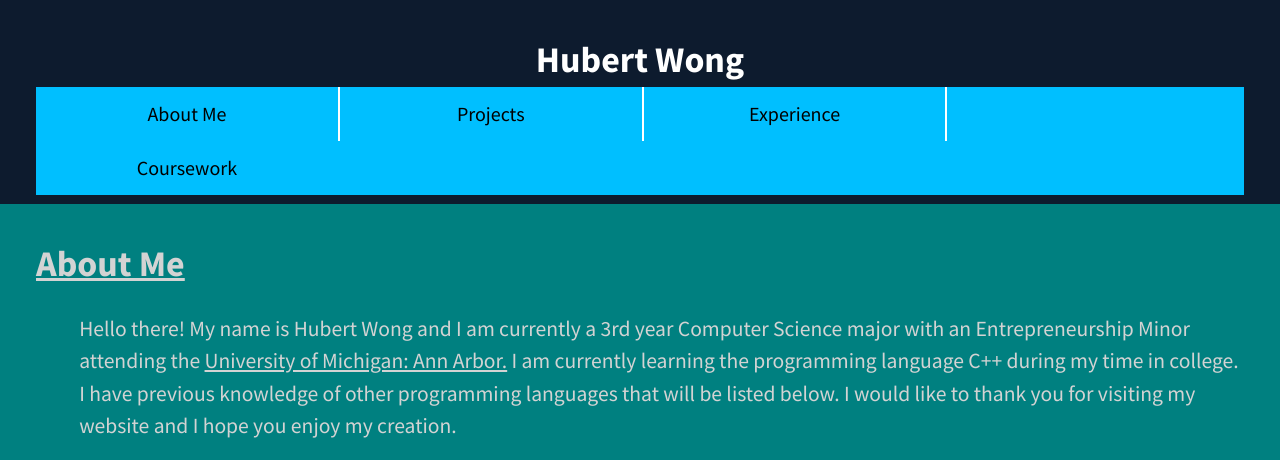
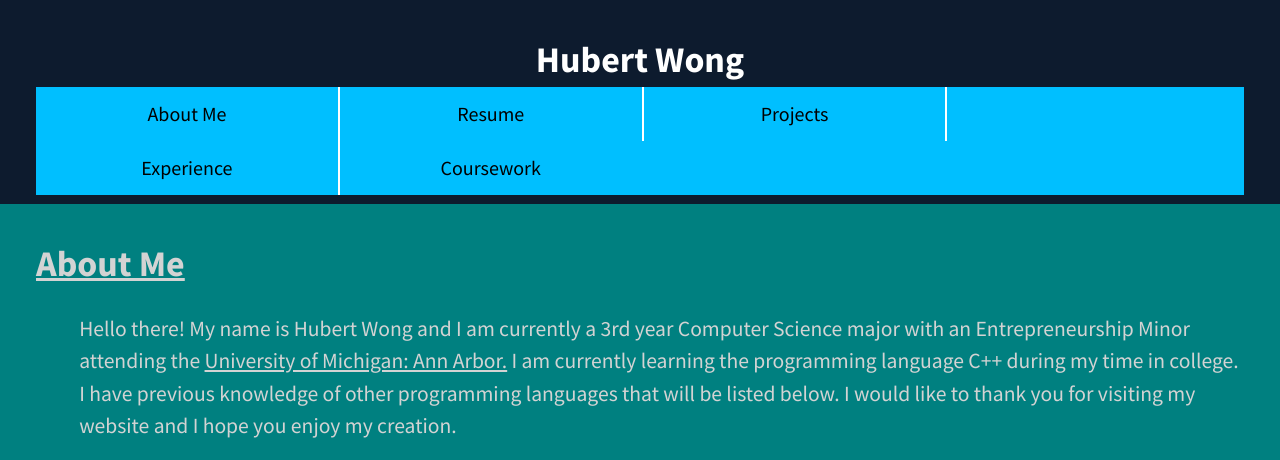
Before and after one commit to hubert-wong/hubertwong.github.io, a plain HTML site: page index.html in a window 1280 px wide. Shown: the top 460 px of the page. Drawn offline with Linux system fonts and the light colour scheme.

Commit message:
push resume

```diff
--- a/index.html
+++ b/index.html
@@ -17,6 +17,7 @@
         <h1>Hubert Wong</h1>
         <div class = "directory">
             <a href = "#aboutme">About Me</a>
+            <a href = "Hubert_Wong.pdf">Resume</a>
             <a href = "#projects">Projects</a>
             <a href = "#experience">Experience</a>
             <a href = "#coursework">Coursework</a>
```
Also changed, not shown: 1 other file.
